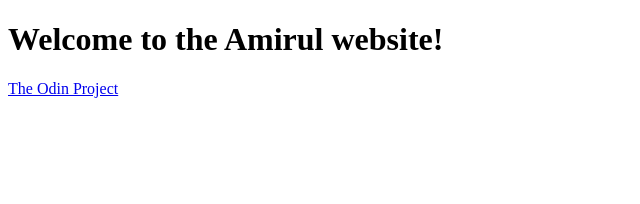
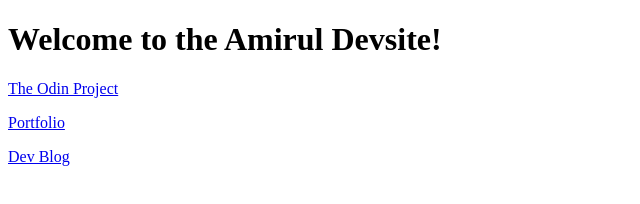
Before and after one commit to iPhantomiKX/iPhantomiKX.github.io, a plain HTML site: page index.html in a window 1280 px wide. Shown: the whole page, without its empty margins (0-640 px from the left). Drawn offline with Linux system fonts and the light colour scheme.

Commit message:
Added link to portfolio and blog website

```diff
--- a/index.html
+++ b/index.html
@@ -6,7 +6,9 @@
     <title>Amirul Devsite</title>
 </head>
 <body>
-    <h1>Welcome to the Amirul website!</h1>
-    <a href="https://iphantomikx.github.io/TheOdinProject-Stuff/">The Odin Project </a>
+    <h1>Welcome to the Amirul Devsite!</h1>
+    <p><a href="https://iphantomikx.github.io/TheOdinProject-Stuff/">The Odin Project </a></p>
+    <p><a href="https://cmpsun98.wixsite.com/amirulportfolio">Portfolio</a></p>
+    <p><a href="https://amirulgamedevblog.notion.site/">Dev Blog</a></p>
 </body>
 </html>
```
